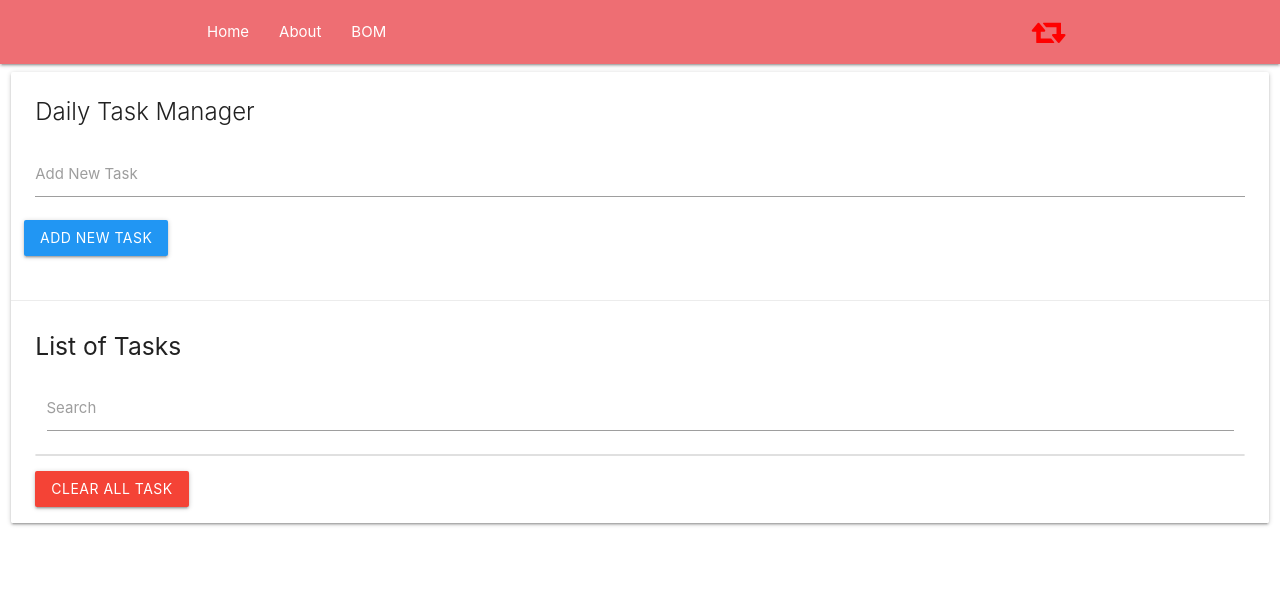
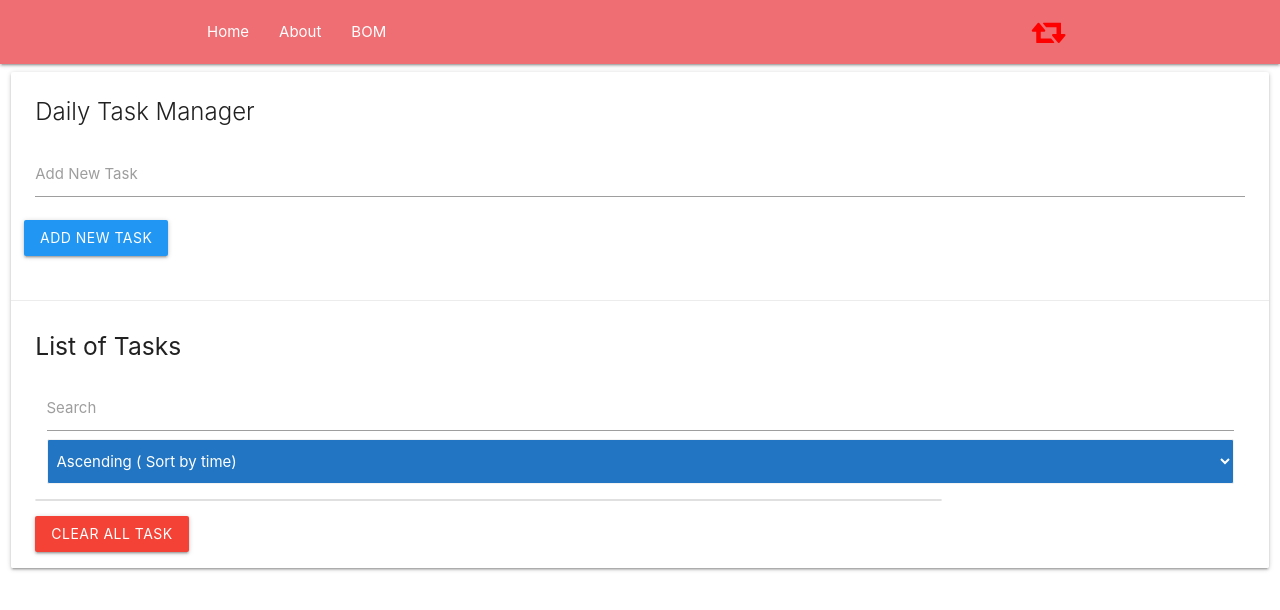
Before and after one commit to simele/Lab_Exercise_6, a plain HTML site: page index.html in a window 1280 px wide. Drawn offline with nearby package versions, Linux system fonts and the light colour scheme.

Commit message:
update on the css

```diff
--- a/assets/css/style.css
+++ b/assets/css/style.css
@@ -1,3 +1,15 @@
 i {
     color: red;
 }
+select{
+    display: block;
+}
+.collection{
+    width: 75%;
+}
+
+
+#sorting{
+    background-color: rgb(34, 117, 194);
+    color:white;
+}
--- a/index.html
+++ b/index.html
@@ -61,8 +61,8 @@
                         <input type="search" name="filter" id="filter">
                         <label for="filter">Search</label>
                         <select name="sorting" id="sorting">
-                            <option value="asc">Ascending(By time time)</option>
-                            <option value="dsc">Descending(By time time)</option>
+                            <option value="asc">Ascending ( Sort by time)</option>
+                            <option value="dsc">Descending ( Sort by time)</option>
                         </select>
                     </div>
                     <ul class="collection">
```
